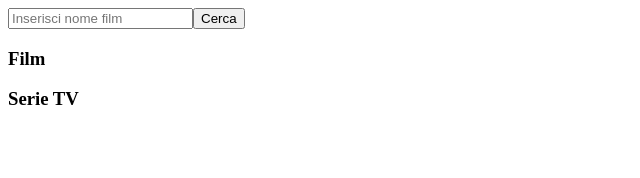
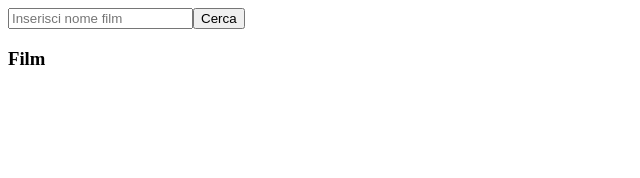
Before and after one commit to Ste-cracco/vue-boolflix, a Vue app: page / in a window 1280 px wide. Shown: the top 178 px of the page, without its empty margins (0-640 px from the left). Built offline with nearby package versions, Linux system fonts and the light colour scheme.

Commit message:
Refactoring

```diff
--- a/src/App.vue
+++ b/src/App.vue
@@ -15,7 +15,6 @@ export default {
   components: {
     MainContent
   },
-
 }
 
 </script>
--- a/src/components/CreazioneCard.vue
+++ b/src/components/CreazioneCard.vue
@@ -19,7 +19,7 @@
       </div>
 
 
-    <h3>Serie TV</h3>
+    <!-- <h3>Serie TV</h3>
       <div v-for="serie in infoSerieTv" :key="serie.id">
         <img :src="serie.poster" alt="">
         <p>{{ serie.titolo }}</p>
@@ -33,7 +33,7 @@
           <font-awesome-icon icon="fa-regular fa-star" />
         </li>
         <hr>
-      </div>
+      </div> -->
   </div>
 </template>
 
--- a/src/components/MainContent.vue
+++ b/src/components/MainContent.vue
@@ -1,21 +1,22 @@
 <template>
     <main>
-        <input v-model="query" type="text" placeholder="Inserisci nome film">
-        <button @click="stampaCard"> Cerca </button>
-        <CreazioneCard :infoFilms="movies" :infoSerieTv="series"  />
+        <MainHeader @onResponse="setMovies"/> <!-- Invoco l'evento custom e gli passo il metodo -->
+        <CreazioneCard :infoFilms="movies" />
     </main>
 </template>
 
 <script>
-import axios from "axios"
+
 import CreazioneCard from "./CreazioneCard.vue"
+import MainHeader from "./MainHeader.vue"
 
 export default {
 
     name: 'MainContent',
     components: {
-    CreazioneCard
-    },
+    CreazioneCard,
+    MainHeader
+},
 
     data() {
         return {
@@ -23,38 +24,15 @@ export default {
             serieTv: [],
             arrayBandiere: ['en', 'de'],
             posterFilm: [],
-            posterSerieTv: [],
-            apiKey: '7ed091e9567506afbcb5cfbea188a586',
-            query: ''
+            posterSerieTv: []
         }
     },
 
     methods: {
-        recuperaInfo() {
-            if(this.query.trim() === '') {
-                return
-            }
-            // Info Film
-            axios.get(`https://api.themoviedb.org/3/search/movie?api_key=${this.apiKey}&query=${this.query}`)
-                .then((res) => {
-                    this.films = res.data.results
-                    this.posterFilm = res.data.results
-                    console.log('Films:',this.films, 'Poster:',this.poster)
-                })
-            // Info Serie TV
-            axios.get(`https://api.themoviedb.org/3/search/tv?api_key=${this.apiKey}&query=${this.query}`)
-            .then((res) => {
-                    this.serieTv = res.data.results
-                    this.posterSerieTv = res.data.results
-                    console.log('Serie TV:',this.serieTv)
-                })
-        },
-
-        stampaCard() {
-        return this.recuperaInfo()
-        },
-
-    } ,
+        setMovies(movie) { // movie corrisponde a res.data.result (il parametro passato all'evento custom)
+            this.films = movie
+        }
+    },
 
     computed: {
         movies() {
@@ -77,25 +55,25 @@ export default {
             })
         },
 
-        series() {
-            return this.serieTv.map((el) => {
-                const newSerieTv = {
-                    id: el.id,
-                    titolo: el.name,
-                    titolo_originale: el.original_name,
-                    lingua: el.original_language,
-                    bandiera: '',
-                    poster: `https://image.tmdb.org/t/p/w342/${el.poster_path}`,
-                    voto: Math.round(el.vote_average / 2)
-                }
+        // series() {
+        //     return this.serieTv.map((el) => {
+        //         const newSerieTv = {
+        //             id: el.id,
+        //             titolo: el.name,
+        //             titolo_originale: el.original_name,
+        //             lingua: el.original_language,
+        //             bandiera: '',
+        //             poster: `https://image.tmdb.org/t/p/w342/${el.poster_path}`,
+        //             voto: Math.round(el.vote_average / 2)
+        //         }
 
-                if(this.arrayBandiere.includes(el.original_language)) {
-                    newSerieTv.bandiera = require(`../assets/${el.original_language}.jpg`)
-                }
+        //         if(this.arrayBandiere.includes(el.original_language)) {
+        //             newSerieTv.bandiera = require(`../assets/${el.original_language}.jpg`)
+        //         }
 
-            return newSerieTv
-            })
-        },
+        //     return newSerieTv
+        //     })
+        // },
     }
 }
 
--- /dev/null
+++ b/src/components/MainHeader.vue
@@ -0,0 +1,53 @@
+<template>
+    <div>
+        <input v-model="query" type="text" placeholder="Inserisci nome film">
+        <button @click="stampaCard"> Cerca </button>
+    </div>
+</template>
+
+<script>
+import axios from 'axios'
+
+export default {
+    name: 'MainHeader',
+    data() {
+        return {
+            query: '',
+            apiKey: '7ed091e9567506afbcb5cfbea188a586',
+        }
+    },
+
+    methods: {
+        recuperaInfo() {
+            if(this.query.trim() === '') {
+                return
+            }
+            // Info Film
+            axios.get(`https://api.themoviedb.org/3/search/movie?api_key=${this.apiKey}&query=${this.query}`)
+                .then((res) => {
+                    this.films = res.data.results
+                    this.posterFilm = res.data.results
+                    console.log('Films:',this.films, 'Poster:',this.poster)
+                    // Alla risposta del server emettiamo un evento custom e gli passiamo l'array dei film
+                    this.$emit('onResponse', res.data.result)
+                })
+            // Info Serie TV
+            axios.get(`https://api.themoviedb.org/3/search/tv?api_key=${this.apiKey}&query=${this.query}`)
+            .then((res) => {
+                    this.serieTv = res.data.results
+                    this.posterSerieTv = res.data.results
+                    console.log('Serie TV:',this.serieTv)
+                })
+        },
+
+        stampaCard() {
+        return this.recuperaInfo()
+        }
+    }
+}
+
+  </script>
+
+  <style lang="scss">
+
+  </style>
```
